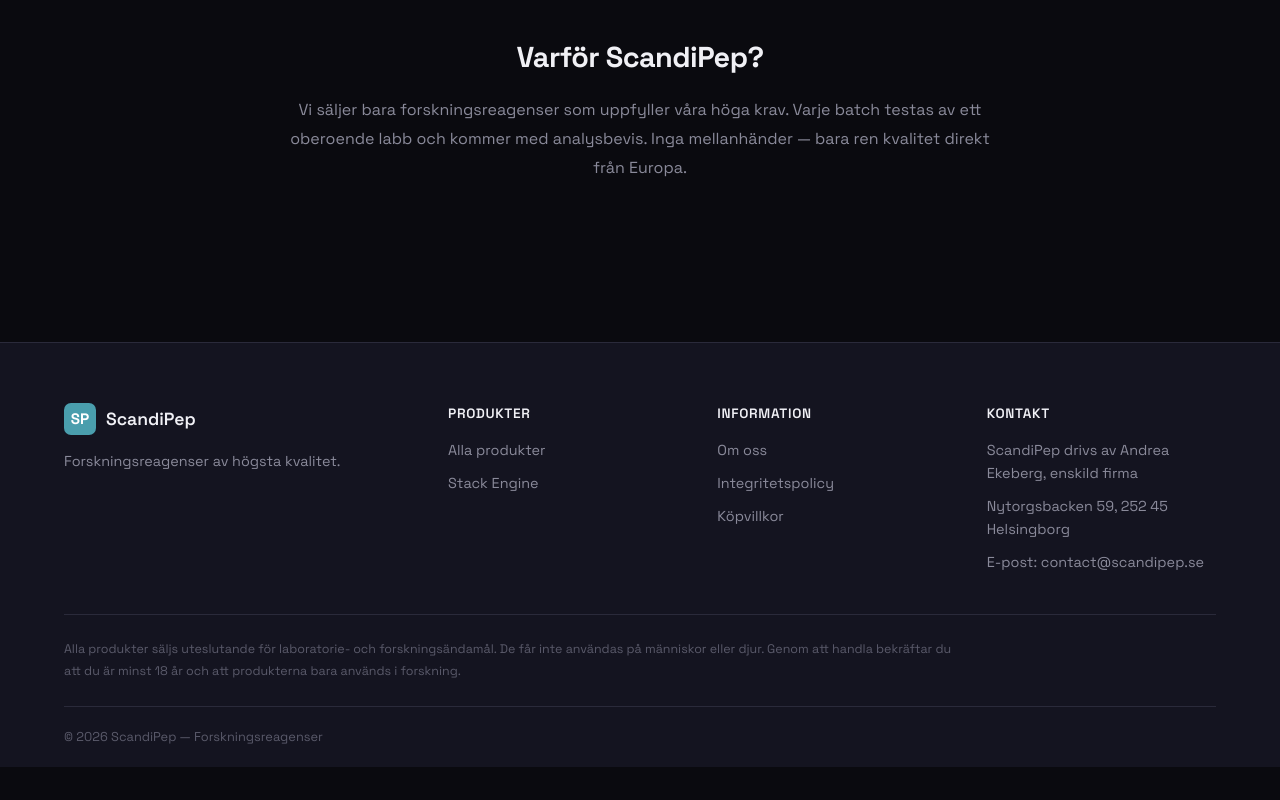
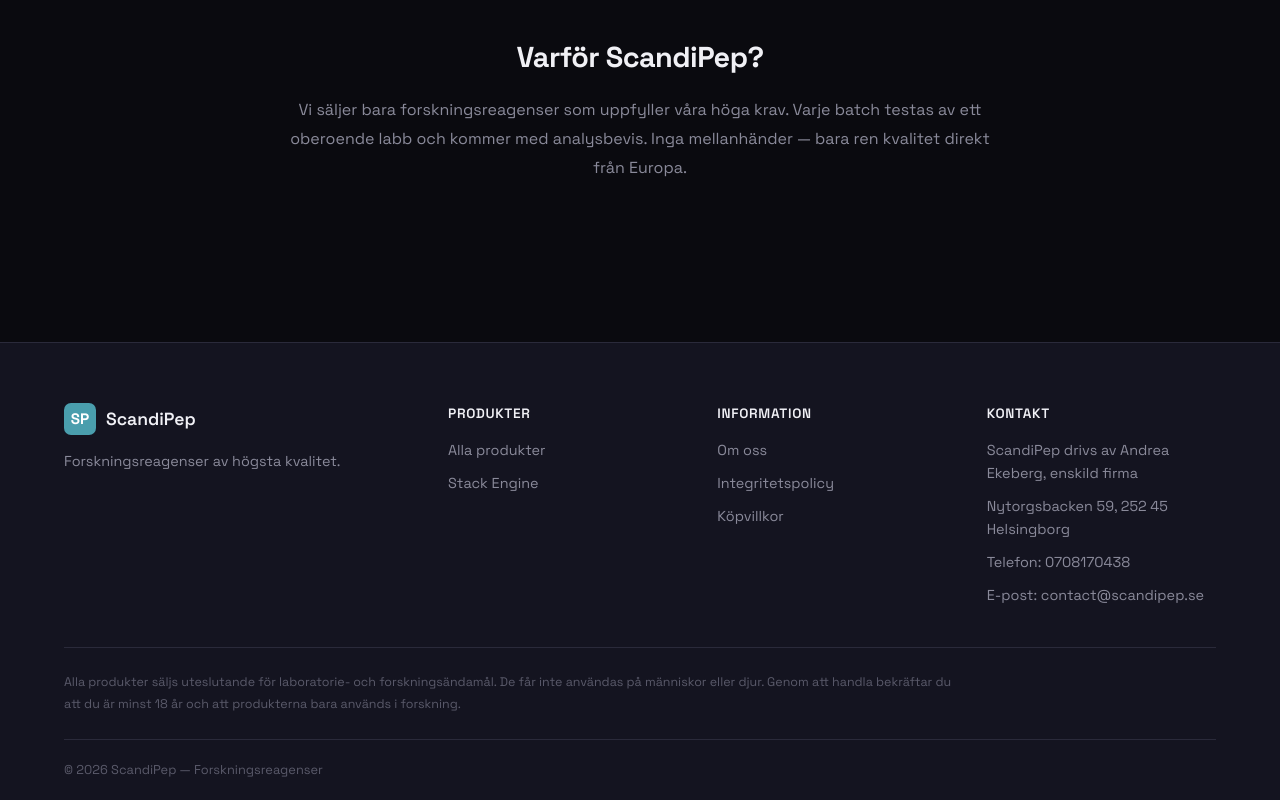
Before and after one commit to ekandrea/NordinPep, a Next.js app: page / in a window 1280 px wide. Shown: the part 2200-3000 px from the top of the page. Before the commit the page ends 2967 px from the top, so only its background shows below. Built offline with nearby package versions, Linux system fonts and the light colour scheme; no server answers.

Commit message:
Lägg till telefonnummer i footer

```diff
--- a/src/components/Footer/Footer.js
+++ b/src/components/Footer/Footer.js
@@ -33,6 +33,7 @@
             <h4 className={styles.heading}>Kontakt</h4>
             <span className={styles.info}>ScandiPep drivs av Andrea Ekeberg, enskild firma</span>
             <span className={styles.info}>Nytorgsbacken 59, 252 45 Helsingborg</span>
+            <span className={styles.info}>Telefon: 0708170438</span>
             <span className={styles.info}>E-post: contact@scandipep.se</span>
           </div>
         </div>
```
